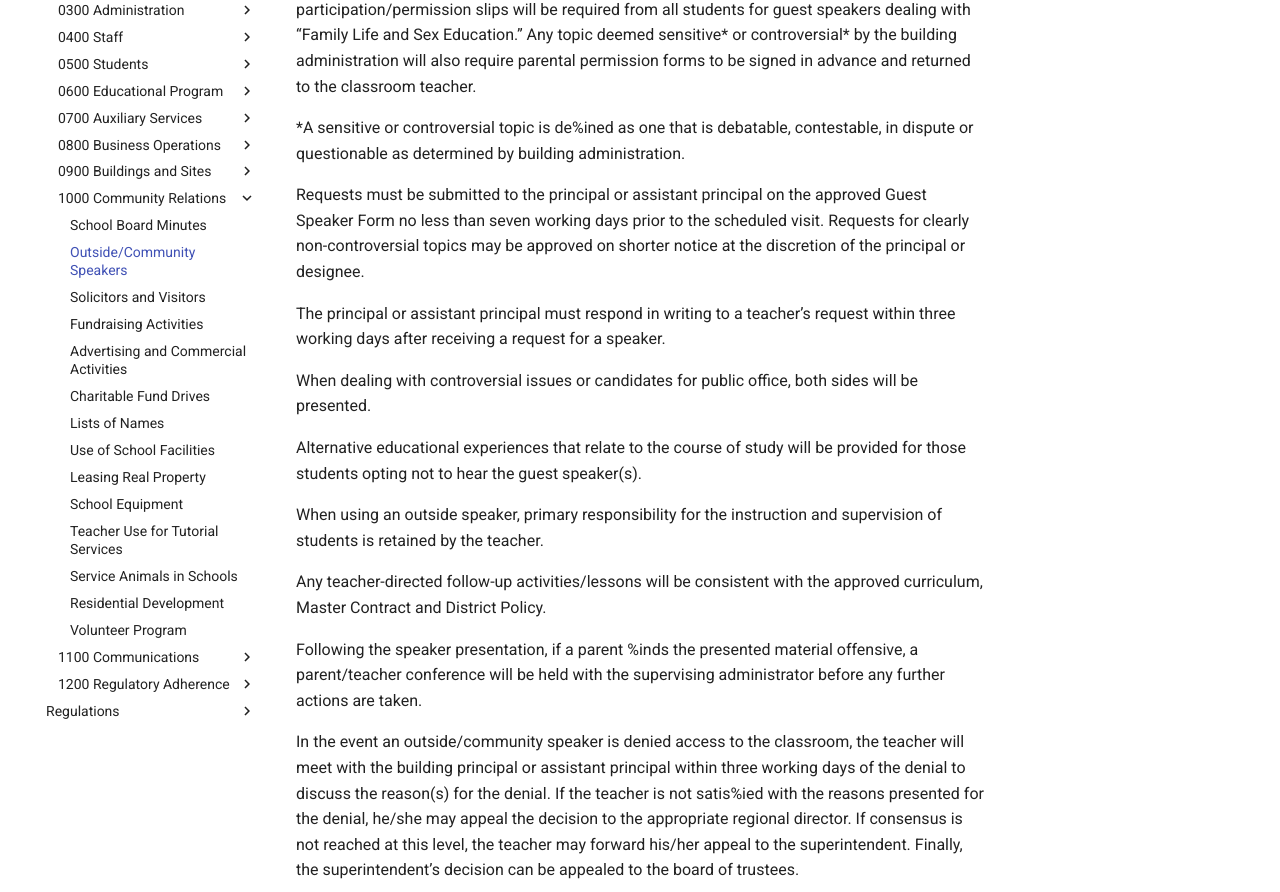
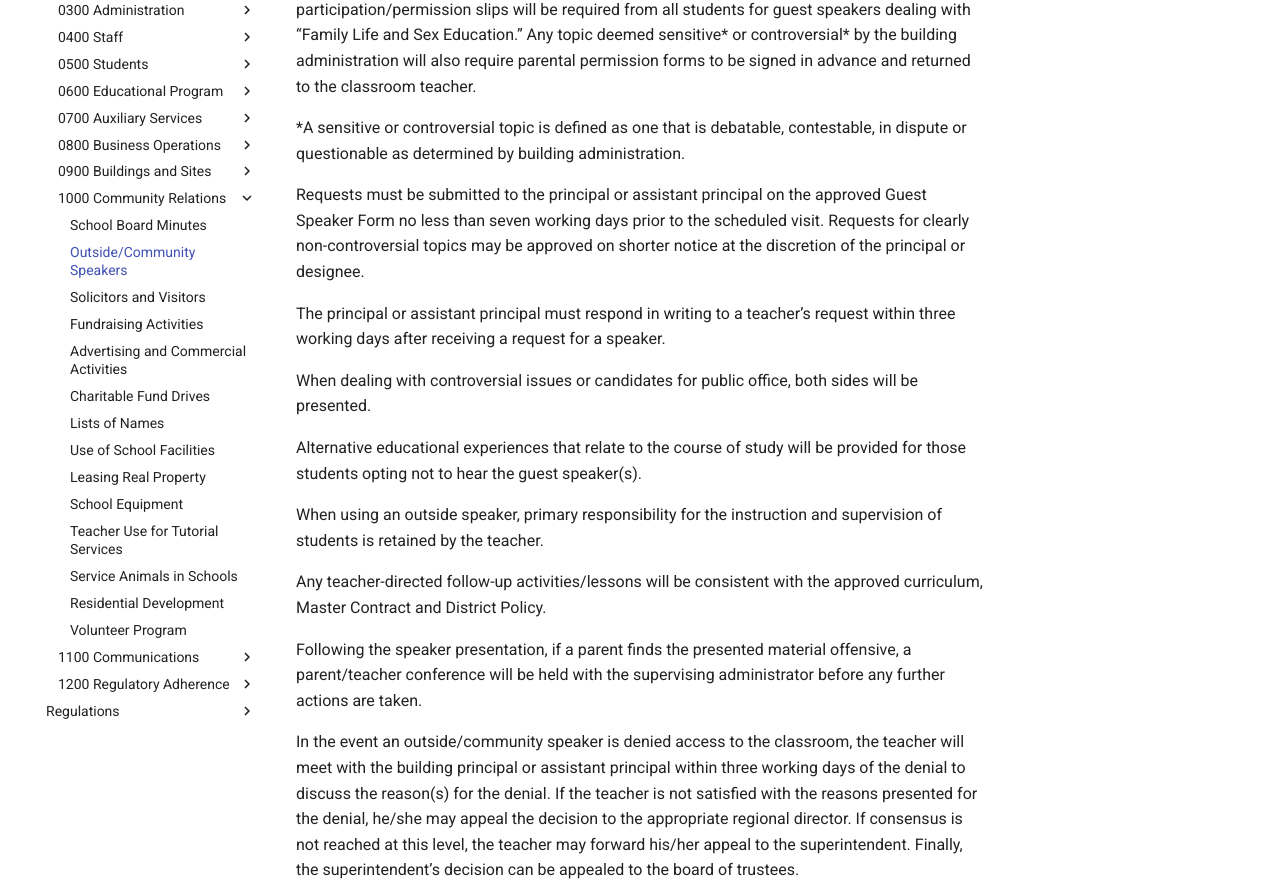
Before and after one commit to westada/section-400-hr-policy-review, an MkDocs documentation site: the page built from docs/policies/1000-Community-Relations/1001_20.md, in a window 1280 px wide and 1400 px high, scrolled down 319 px. Shown: the part 251-1143 px from the top of the window. Built offline with MkDocs 1.6.1 and Material for MkDocs 9.7.7, drawn with Linux system fonts in a browser that asks for light colours.

Commit message:
Update 1001_20.md
fixes #15

```diff
--- a/docs/policies/1000-Community-Relations/1001_20.md
+++ b/docs/policies/1000-Community-Relations/1001_20.md
@@ -15,7 +15,7 @@ Teachers should insure that guest speakers and topics will relate directly to th
 
 Prior notification and approval of the building principal or assistant principal is required before scheduling an outside presentation and any controversial materials. Students will be informed about up coming guest speakers as soon as the teacher receives approval. Signed participation/permission slips will be required from all students for guest speakers dealing with “Family Life and Sex Education.” Any topic deemed sensitive* or controversial* by the building administration will also require parental permission forms to be signed in advance and returned to the classroom teacher.
 
-*A sensitive or controversial topic is de%ined as one that is debatable, contestable, in dispute or questionable as determined by building administration.
+*A sensitive or controversial topic is defined as one that is debatable, contestable, in dispute or questionable as determined by building administration.
 
 Requests must be submitted to the principal or assistant principal on the approved Guest Speaker Form no less than seven working days prior to the scheduled visit. Requests for clearly non-controversial topics may be approved on shorter notice at the discretion of the principal or designee.
 
@@ -29,6 +29,6 @@ When using an outside speaker, primary responsibility for the instruction and su
 
 Any teacher-directed follow-up activities/lessons will be consistent with the approved curriculum, Master Contract and District Policy.
 
-Following the speaker presentation, if a parent %inds the presented material offensive, a parent/teacher conference will be held with the supervising administrator before any further actions are taken.
+Following the speaker presentation, if a parent finds the presented material offensive, a parent/teacher conference will be held with the supervising administrator before any further actions are taken.
 
-In the event an outside/community speaker is denied access to the classroom, the teacher will meet with the building principal or assistant principal within three working days of the denial to discuss the reason(s) for the denial. If the teacher is not satis%ied with the reasons presented for the denial, he/she may appeal the decision to the appropriate regional director. If consensus is not reached at this level, the teacher may forward his/her appeal to the superintendent. Finally, the superintendent’s decision can be appealed to the board of trustees.
+In the event an outside/community speaker is denied access to the classroom, the teacher will meet with the building principal or assistant principal within three working days of the denial to discuss the reason(s) for the denial. If the teacher is not satisfied with the reasons presented for the denial, he/she may appeal the decision to the appropriate regional director. If consensus is not reached at this level, the teacher may forward his/her appeal to the superintendent. Finally, the superintendent’s decision can be appealed to the board of trustees.
```
